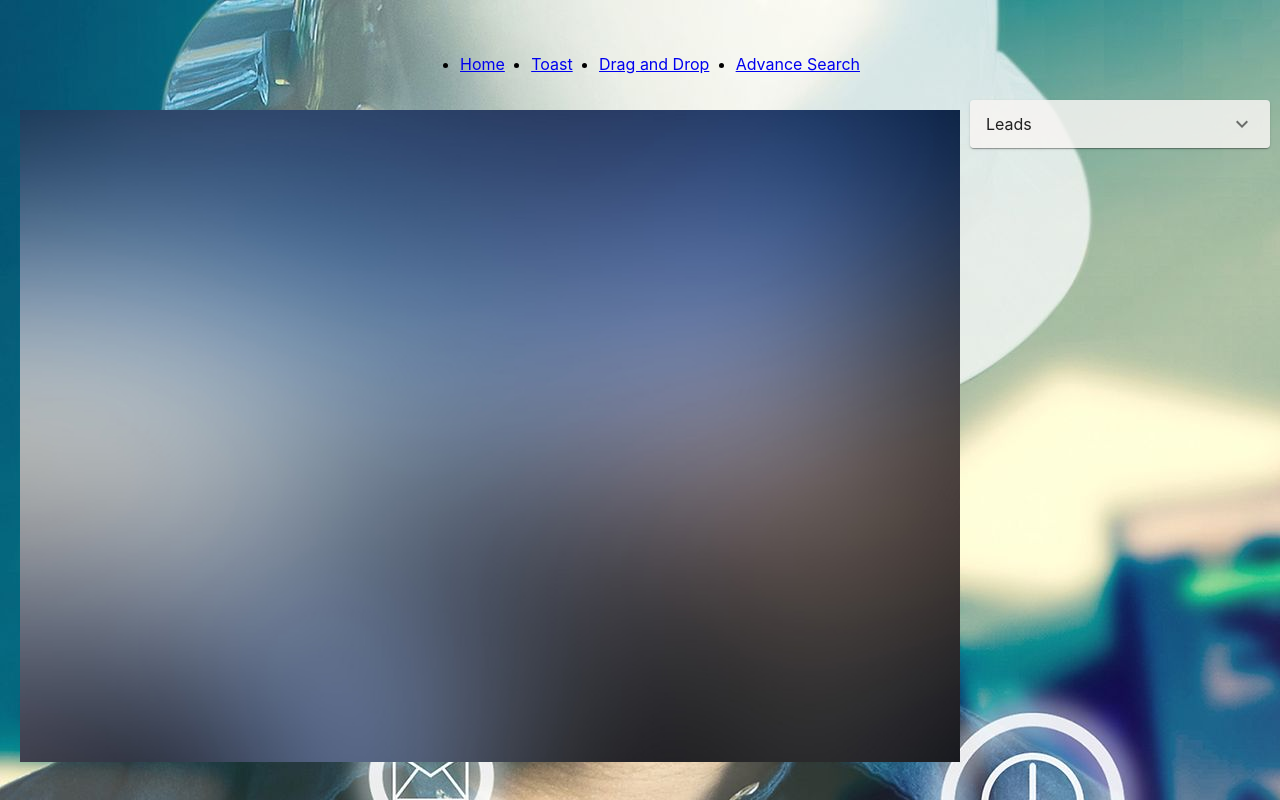
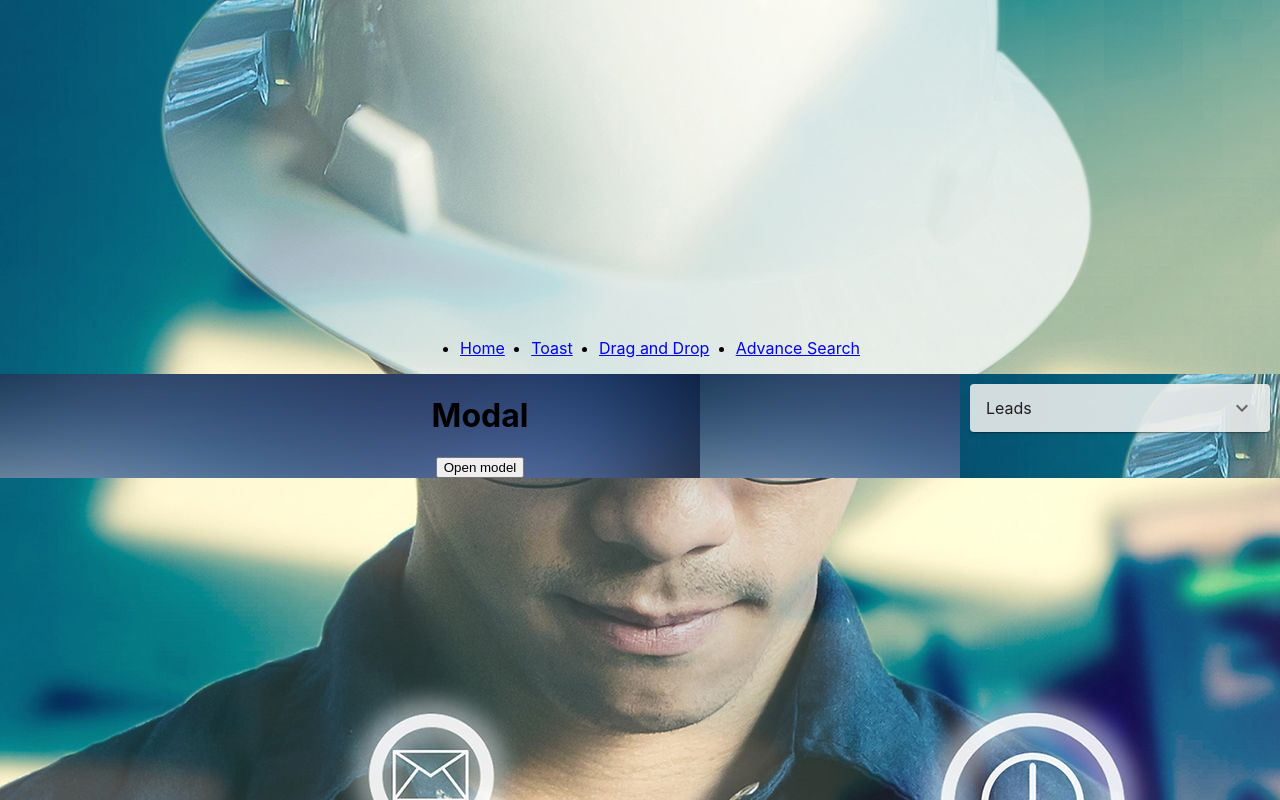
Before and after one commit to johanein/react-git, a React (Create React App) app: page /advSearch in a window 1280 px wide. Built offline with nearby package versions, Linux system fonts and the light colour scheme.

Commit message:
added modal

```diff
--- a/package.json
+++ b/package.json
@@ -38,6 +38,7 @@
     "react-dom": "^16.6.9",
     "react-hotkeys": "^1.1.4",
     "react-js-pagination": "^3.0.3",
+    "react-modal": "^3.11.2",
     "react-portal": "^4.2.0",
     "react-redux": "^7.1.3",
     "react-router-dom": "^5.1.2",
--- a/src/App.css
+++ b/src/App.css
@@ -22,7 +22,7 @@
 .Home{
   min-width: 175vh;
   min-height: 90vh;
-  background-image: url('EMTab_background.jpg');  ;
+  background-image: url('EMTab_background.jpg');
 }
 
 @keyframes App-logo-spin {
--- a/src/Components/AdvanceSearch/advSearch.module.css
+++ b/src/Components/AdvanceSearch/advSearch.module.css
@@ -1,9 +1,3 @@
-
- #img3 {
-    padding:10px;
-    width: 100%;
-    height: 100%;
-}
 
 #expansionPanel {
     background-color: rgba(247, 245, 242, 0.849);
@@ -18,16 +12,42 @@
 }
 
 #dropDown {
-    width: 35vh;
+    width: 30vh;
     display: flex;
     align-items: center;
     justify-content: flex-start ;
 }
 
 #smallGrid {
+    background-image: url('../../bg.jpg');
     padding:10px
 }
 
 #bigGrid {
-    padding:10px
+    width: 100%;
+    height: 100%;
+    background-image: url('../../EMTab_background.jpg');
 }
+
+#containerGrid {
+    width: 100%;
+    height: 100%;
+}
+
+.modalStyle {
+    position: absolute;
+    top: 40px;
+    left: 40px;
+    right: 40px;
+    bottom: 40px;
+    background-color: white;
+  }
+
+.overlayStyle {
+    position: fixed;
+    top: 0;
+    left: 0;
+    right: 0;
+    bottom: 0;
+        background-color: grey;
+}
--- a/src/Components/AdvanceSearch/advanceSearch.js
+++ b/src/Components/AdvanceSearch/advanceSearch.js
@@ -1,79 +1,21 @@
 import React from 'react';
 import {
-    Grid,
-    ExpansionPanel,
-    ExpansionPanelSummary,
-    ExpansionPanelDetails
+    Grid
 } from '@material-ui/core';
-import ExpandMoreIcon from '@material-ui/icons/ExpandMore';
+import ModalComp from './modal'
+import ExpansionPanelDropdown from './expansionPanelDropdown'
 import styles from './advSearch.module.css'
-import Emt from '../../EMTab_background.jpg'
-import EmDropdown from '../CommonComponents/commoDdropDown'
-import CommonMultiDropdown from '../CommonComponents/commonMultiDropdown'
 
 const AdvancedSearch = () => {
 
-    const [age, setAge] = React.useState(null);
-    const [ageArray, setAgeArray] = React.useState([]);
-
-    const handleChange = event => {
-        setAge(event.target.value);
-    };
-
-    const handleChangeMultiple = event => {
-        setAgeArray(event.target.value);
-    };
 
     return (
-        <Grid container>
-            <Grid
-                id={styles.bigGrid}
-                item
-                xs={9}
-            >
-                <img
-                    id={styles.img3}
-                    src={Emt}
-                    alt='imageHere'
-                />
-            </Grid>
-            <Grid
-                id={styles.smallGrid}
-                item
-                xs={3}
-            >
-                <ExpansionPanel
-                    id={styles.expansionPanel}
-                >
-                    <ExpansionPanelSummary
-                        expandIcon={<ExpandMoreIcon />}
-                    >
-                        Leads
-        </ExpansionPanelSummary>
-                    <ExpansionPanelDetails
-                        id={styles.expansionPanelDetails}
-                    >
-                        <EmDropdown
-                        id={styles.dropDown}
-                            label='label'
-                            value='value'
-                            list={[{ label: 'a', value: 1 }, { label: 'ab', value: 2 }, { label: 'abc', value: 3 }, { label: 'abcd', value: 4 }]}
-                            defaultlabel='dropDown'
-                            selected={age}
-                            eventhandler={handleChange}
-                        />
-                        <CommonMultiDropdown
-                        id={styles.dropDown}
-                            label='label'
-                            value='value'
-                            selected={ageArray}
-                            list={[{ label: 'a', value: 1 }, { label: 'ab', value: 2 }, { label: 'abc', value: 3 }, { label: 'abcd', value: 4 }]}
-                            defaultlabel='multiDropdown'
-                            eventhandler={handleChangeMultiple}
-                        />
-                    </ExpansionPanelDetails>
-                </ExpansionPanel>
-            </Grid>
+        <Grid
+        id={styles.containerGrid}
+        container
+        >
+    <ModalComp/>
+<ExpansionPanelDropdown/>
         </Grid>
     );
 }
--- /dev/null
+++ b/src/Components/AdvanceSearch/expansionPanelDropdown.js
@@ -0,0 +1,67 @@
+import React, { memo } from 'react'
+import {
+    Grid,
+    ExpansionPanel,
+    ExpansionPanelSummary,
+    ExpansionPanelDetails
+} from '@material-ui/core';
+import ExpandMoreIcon from '@material-ui/icons/ExpandMore';
+import styles from './advSearch.module.css'
+import EmDropdown from '../CommonComponents/commoDdropDown'
+import CommonMultiDropdown from '../CommonComponents/commonMultiDropdown'
+
+const ExpansionPanelDropdown = memo( (props)=> {
+
+    const [age, setAge] = React.useState(null);
+    const [ageArray, setAgeArray] = React.useState([]);
+
+    const handleChange = event => {
+        setAge(event.target.value);
+    };
+
+    const handleChangeMultiple = event => {
+        setAgeArray(event.target.value);
+    };
+
+    return (
+        <Grid
+        id={styles.smallGrid}
+        item
+        xs={3}
+    >
+        <ExpansionPanel
+            id={styles.expansionPanel}
+        >
+            <ExpansionPanelSummary
+                expandIcon={<ExpandMoreIcon />}
+            >
+                Leads
+</ExpansionPanelSummary>
+            <ExpansionPanelDetails
+                id={styles.expansionPanelDetails}
+            >
+                <EmDropdown
+                id={styles.dropDown}
+                    label='label'
+                    value='value'
+                    list={[{ label: 'a', value: 1 }, { label: 'ab', value: 2 }, { label: 'abc', value: 3 }, { label: 'abcd', value: 4 }]}
+                    defaultlabel='dropDown'
+                    selected={age}
+                    eventhandler={handleChange}
+                />
+                <CommonMultiDropdown
+                id={styles.dropDown}
+                    label='label'
+                    value='value'
+                    selected={ageArray}
+                    list={[{ label: 'a', value: 1 }, { label: 'ab', value: 2 }, { label: 'abc', value: 3 }, { label: 'abcd', value: 4 }]}
+                    defaultlabel='multiDropdown'
+                    eventhandler={handleChangeMultiple}
+                />
+            </ExpansionPanelDetails>
+        </ExpansionPanel>
+    </Grid>
+    )
+})
+
+export default ExpansionPanelDropdown
--- /dev/null
+++ b/src/Components/AdvanceSearch/modal.js
@@ -0,0 +1,45 @@
+import React, { memo ,useState} from 'react'
+import Modal from 'react-modal';
+import {
+    Grid,
+} from '@material-ui/core';
+import styles from './advSearch.module.css'
+Modal.setAppElement('#root')
+
+const ModalComp = memo((props)=> {
+    const [modalIsOpen,setIsOpen] = useState(false);
+    const buttonClick = (params) => ()=>{
+        setIsOpen(params)
+    }
+const styleModal = {
+    overlay: {
+      backgroundColor: 'grey'
+    },
+    content: {
+      color: 'red'
+    }
+  }
+
+    return (
+        <Grid
+                id={styles.bigGrid}
+                item
+                xs={9}
+            >
+                <h1>Modal</h1>
+<button onClick={buttonClick(true)} > Open model</button>
+                        <Modal
+          isOpen={modalIsOpen}
+          onRequestClose={buttonClick(false)}
+          style={styleModal}
+        //   overlayClassName={styles.modalStyle}
+        //   contentLabel={styles.overlayStyle}
+        >
+            <h1>Modal title</h1>
+            <button onClick={buttonClick(false)} > close model</button>
+            </Modal>
+            </Grid>
+    )
+})
+
+export default ModalComp
```
Also changed, not shown: 1 other file (tests, documents, lock files or other folders).
